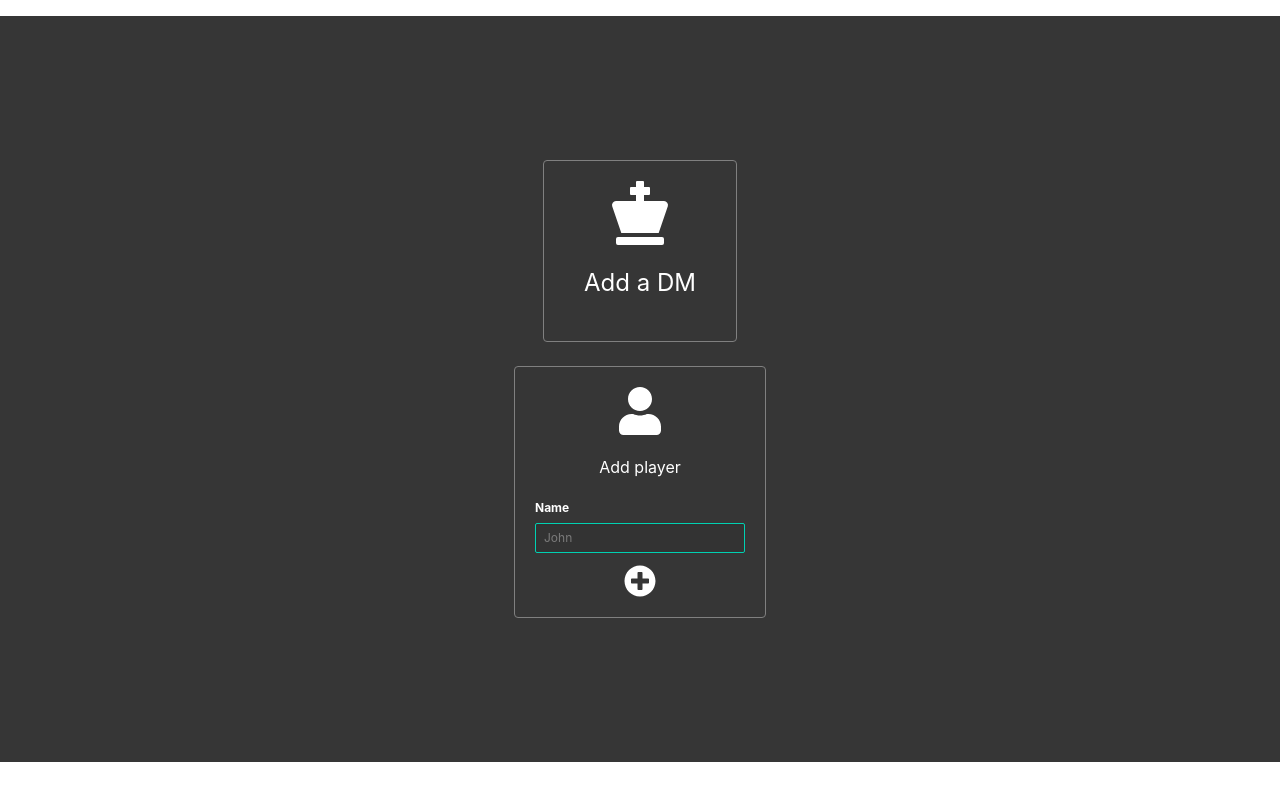
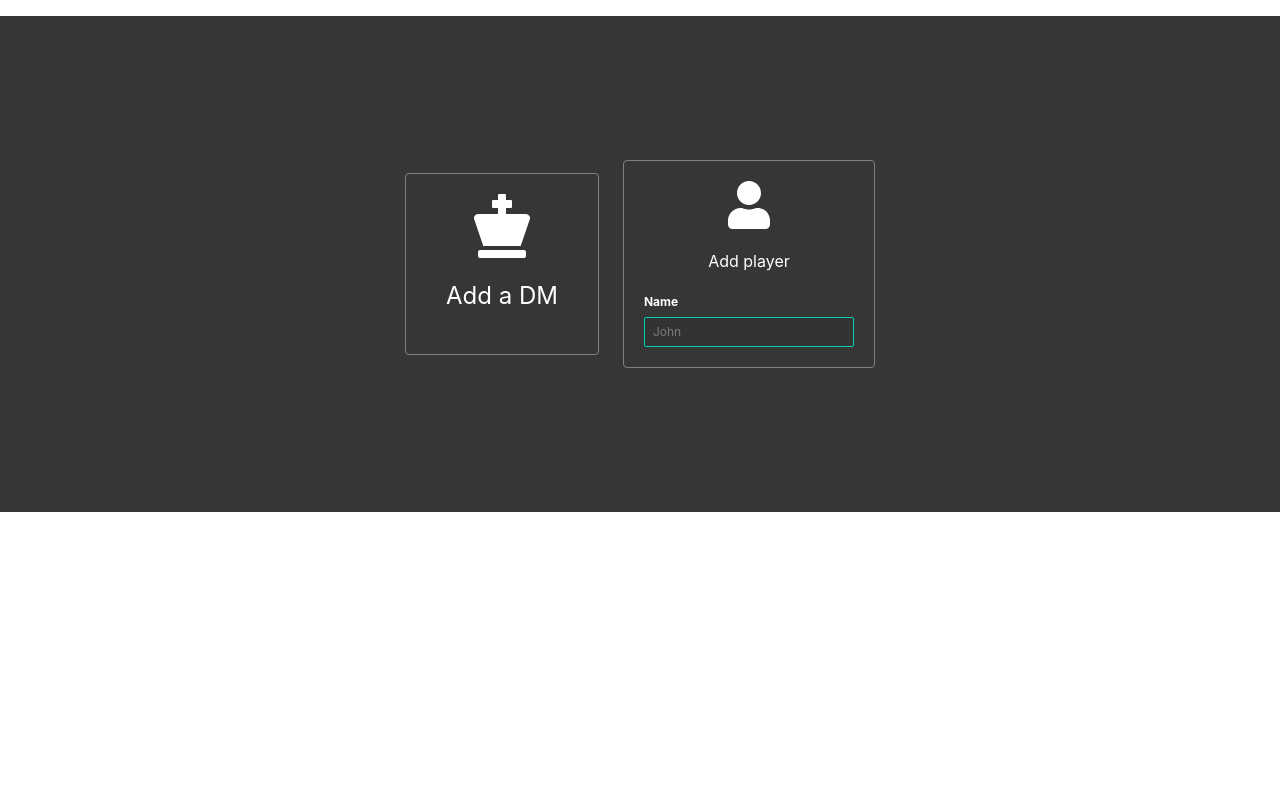
Before and after one commit to peterkos/AirDnD, a Vue app: page /#/classes in a window 1280 px wide. Shown: the part 1016-1816 px from the top of the page. Built offline with nearby package versions, Linux system fonts and the light colour scheme; what vuefire would draw is missing.

Commit message:
Move towards horizontal layout

```diff
--- a/src/Create.vue
+++ b/src/Create.vue
@@ -19,9 +19,11 @@
 						</div>
 
 					</div>
-				</div>
+				<!-- </div> -->
 
-				<div class="columns is-centered is-vcentered has-text-centered">
+				<div class="verticalLine"></div>
+
+				<!-- <div class="columns is-centered is-vcentered has-text-centered"> -->
 					<div class="column is-narrow playerColumn" v-for="(player, index) in players" :key="index">
 						<div class="outlineBox">
 							<font-awesome-icon icon="user" size="3x" />
@@ -51,11 +53,11 @@
 							</div>
 
 
-							<font-awesome-icon icon="plus-circle" size="2x"/>
+							<!-- <font-awesome-icon icon="plus-circle" size="2x" @click="addPlayer()"/> -->
 						</div>
 					</div>
 
-				</div>
+				</div> <!-- End of columns -->
 
 			</div>
 
```
